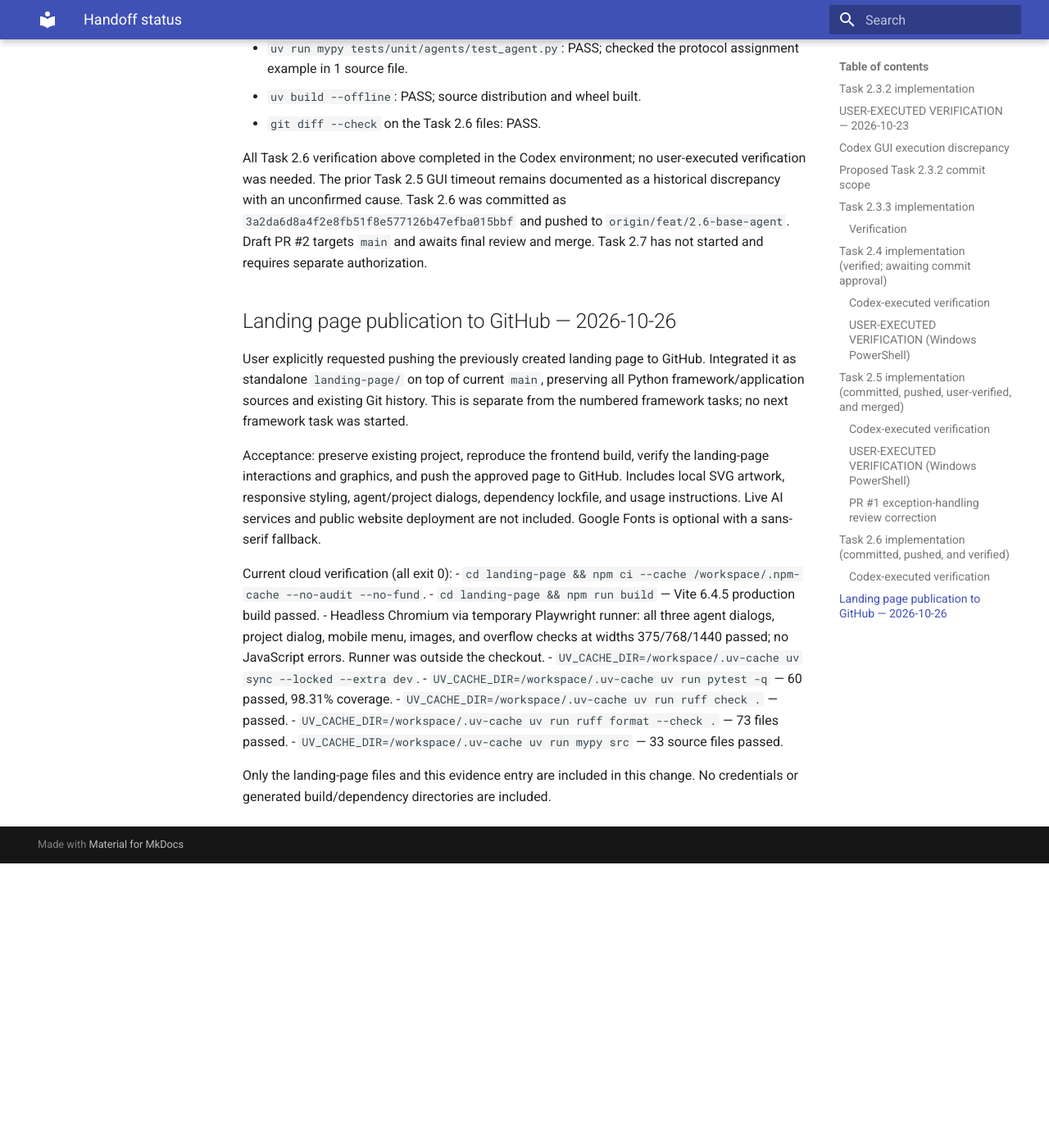
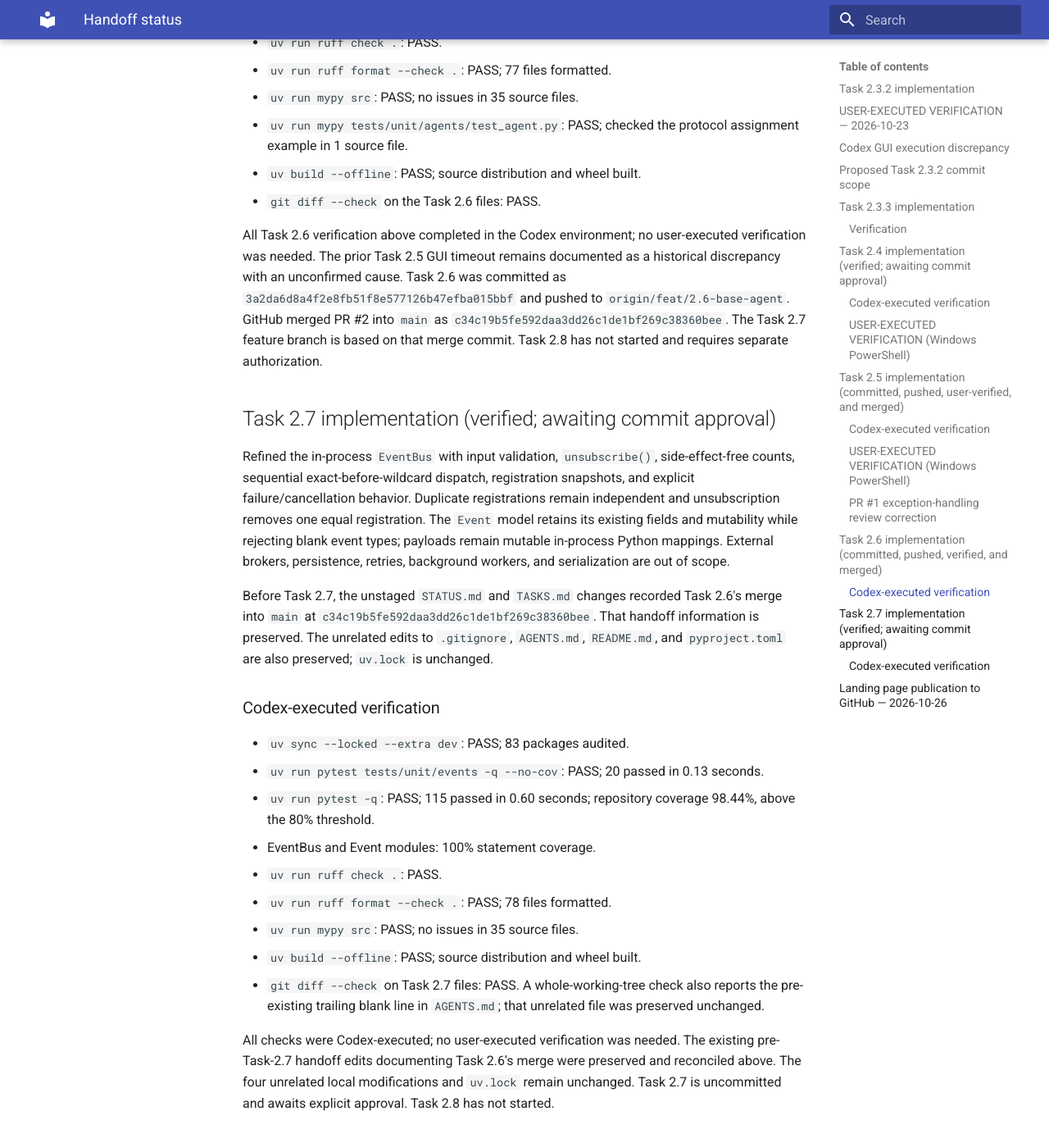
Before and after one commit to anfazmzbd-aus/ai-agriflow, an MkDocs documentation site: the page built from docs/handoff/STATUS.md, in a window 1280 px wide and 1400 px high, scrolled down 7254 px. Shown: the top 1394 px of the window at 82% size. Built offline with MkDocs 1.6.1 and Material for MkDocs 9.7.7, drawn with Linux system fonts in a browser that asks for light colours; before the commit the page ends 8307 px from its top, so only the background shows below that; some of the changed text lies outside the part shown.

Commit message:
feat(events): refine in-process event bus semantics

```diff
--- a/docs/handoff/STATUS.md
+++ b/docs/handoff/STATUS.md
@@ -1,16 +1,17 @@
 # Handoff status
 
 - Project: AgentOS framework + AgriFlow application
-- Phase: Sprint 2, Task 2.6
+- Phase: Sprint 2, Task 2.7
 - Baseline task: **2.3.1 ExecutionStatus** (reconstructed implementation)
 - Completed task: **2.3.2 ExecutionResult[T]** — committed as `9c79638`; user-verified
 - Completed task: **2.3.3 Core Exception Hierarchy** — committed; user-verified
 - Completed task: **2.4 BaseComponent** — committed as `7338f51`; user-verified
 - Completed task: **2.5 Lifecycle Contracts** — user-verified and merged into `main` as `57f9383b83c65062fd04f889dcb141af5e207c66`
 - Pull request: **#1** (`feat/2.5-lifecycle` → `main`) — merged; GitHub Actions CI passed before merge
-- Completed task: **2.6 BaseAgent** — committed as `3a2da6d8a4f2e8fb51f8e577126b47efba015bbf`, pushed, and verified
-- Pull request: **#2** (`feat/2.6-base-agent` → `main`) — draft; awaiting final review and merge
-- Gate: **Task 2.7 needs separate authorization**
+- Completed task: **2.6 BaseAgent** — verified and merged into `main` as `c34c19b5fe592daa3dd26c1de1bf269c38360bee`
+- Pull request: **#2** (`feat/2.6-base-agent` → `main`) — merged; standard merge commit
+- Current task: **2.7 Event System** — implemented and verified on `feat/2.7-event-system`; awaiting commit approval
+- Gate: **Task 2.7 requires explicit commit approval; Task 2.8 needs separate authorization**
 - Source fidelity: original user's local Git repository was not available; reconcile before merging.
 
 ## Task 2.3.2 implementation
@@ -232,7 +233,7 @@ unconfirmed root cause; the verification commands above completed successfully i
 this run. This correction is recorded in the commit history of
 `feat/2.5-lifecycle` and was included in PR #1, which has merged into `main`.
 
-## Task 2.6 implementation (committed, pushed, and verified)
+## Task 2.6 implementation (committed, pushed, verified, and merged)
 
 Added generic `BaseAgent[InputT, OutputT]` as a public `LifecycleComponent` subclass
 with default no-op lifecycle hooks and abstract `_execute`. `run()` admits work only
@@ -260,8 +261,45 @@ All Task 2.6 verification above completed in the Codex environment; no user-exec
 verification was needed. The prior Task 2.5 GUI timeout remains documented as a
 historical discrepancy with an unconfirmed cause. Task 2.6 was committed as
 `3a2da6d8a4f2e8fb51f8e577126b47efba015bbf` and pushed to
-`origin/feat/2.6-base-agent`. Draft PR #2 targets `main` and awaits final review and
-merge. Task 2.7 has not started and requires separate authorization.
+`origin/feat/2.6-base-agent`. GitHub merged PR #2 into `main` as
+`c34c19b5fe592daa3dd26c1de1bf269c38360bee`. The Task 2.7 feature branch is based
+on that merge commit. Task 2.8 has not started and requires separate authorization.
+
+## Task 2.7 implementation (verified; awaiting commit approval)
+
+Refined the in-process `EventBus` with input validation, `unsubscribe()`,
+side-effect-free counts, sequential exact-before-wildcard dispatch, registration
+snapshots, and explicit failure/cancellation behavior. Duplicate registrations
+remain independent and unsubscription removes one equal registration. The `Event`
+model retains its existing fields and mutability while rejecting blank event types;
+payloads remain mutable in-process Python mappings. External brokers, persistence,
+retries, background workers, and serialization are out of scope.
+
+Before Task 2.7, the unstaged `STATUS.md` and `TASKS.md` changes recorded Task 2.6's
+merge into `main` at `c34c19b5fe592daa3dd26c1de1bf269c38360bee`. That handoff
+information is preserved. The unrelated edits to `.gitignore`, `AGENTS.md`,
+`README.md`, and `pyproject.toml` are also preserved; `uv.lock` is unchanged.
+
+### Codex-executed verification
+
+- `uv sync --locked --extra dev`: PASS; 83 packages audited.
+- `uv run pytest tests/unit/events -q --no-cov`: PASS; 20 passed in 0.13 seconds.
+- `uv run pytest -q`: PASS; 115 passed in 0.60 seconds; repository coverage
+  98.44%, above the 80% threshold.
+- EventBus and Event modules: 100% statement coverage.
+- `uv run ruff check .`: PASS.
+- `uv run ruff format --check .`: PASS; 78 files formatted.
+- `uv run mypy src`: PASS; no issues in 35 source files.
+- `uv build --offline`: PASS; source distribution and wheel built.
+- `git diff --check` on Task 2.7 files: PASS. A whole-working-tree check also
+  reports the pre-existing trailing blank line in `AGENTS.md`; that unrelated file
+  was preserved unchanged.
+
+All checks were Codex-executed; no user-executed verification was needed. The
+existing pre-Task-2.7 handoff edits documenting Task 2.6's merge were preserved and
+reconciled above. The four unrelated local modifications and `uv.lock` remain
+unchanged. Task 2.7 is uncommitted and awaits explicit approval. Task 2.8 has not
+started.
 
 ## Landing page publication to GitHub — 2026-10-26
 
```
Also changed, not shown: docs/api/agentos.md (+24 -0 lines), docs/architecture/overview.md (+8 -1 lines), docs/handoff/TASKS.md (+2 -2 lines), 4 other files.
